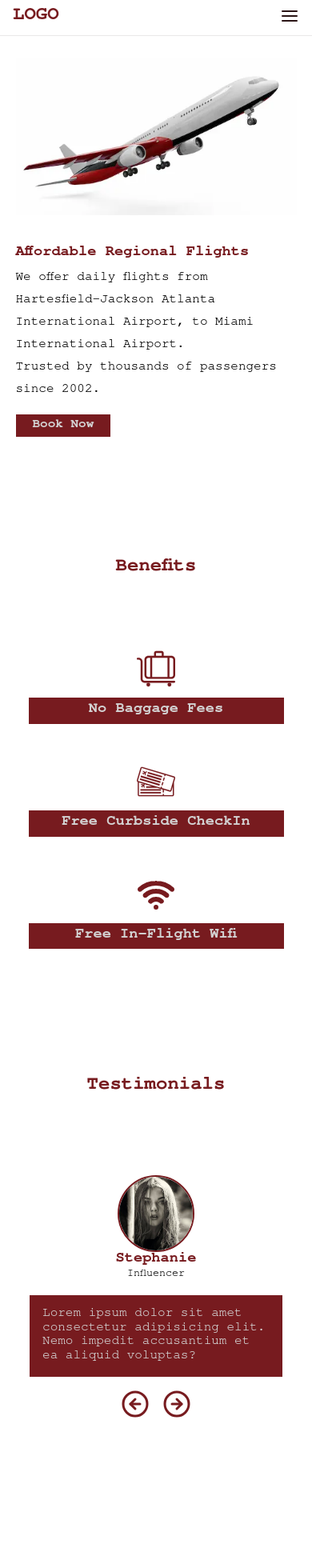
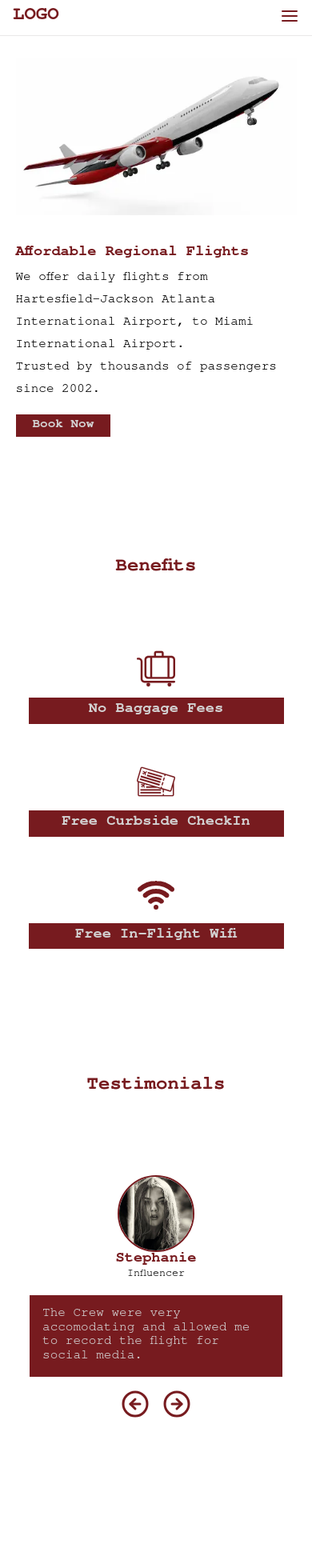
Before and after one commit to cgathua/react-airline, a React (Vite) app: page / in a window 390 px wide. Shown: the top 1940 px of the page at 80% size. Built offline with nearby package versions, Linux system fonts and the light colour scheme.

Commit message:
edit: reviews
replaced lorem ipsum and minor tweaks.

```diff
--- a/src/Navbar/Navbar.css
+++ b/src/Navbar/Navbar.css
@@ -94,10 +94,11 @@ header {
         cursor: pointer;
         background-color: transparent;
         margin: 0.5rem auto;
-        color: var(--secondary-color);
+        color: var(--tertiary-color);
         align-items: center;
         justify-content: center;
     }
+
 
     header {
         border-bottom: 1px solid var(--rgba-primary);
--- a/src/Navbar/Navbar.tsx
+++ b/src/Navbar/Navbar.tsx
@@ -8,19 +8,19 @@ function Navbar(): JSX.Element  {
     return (
         <Fragment>
             <header>
-                <a href="#home" className="logo" aria-label="website logo">LOGO</a>
+                <a href="#home" className="logo" aria-label="logo">LOGO</a>
                 <nav>
                     {DesktopListItems.length === 0 ? <p>No item found</p> : null}
                     <ul className="NavLinks">
-                        {DesktopListItems.map(item => <li key={item.id}><a aria-label="desktop nav" href={item.link}>{item.title}</a></li>)}
+                        {DesktopListItems.map(item => <li key={item.id}><a href={item.link}>{item.title}</a></li>)}
                     </ul>
                     <ul className={`NavBar2 ${isNavShowing ? 'show_nav' : 'hide_nav'}`}>
-                        {MobileListItems.map(elem => <li key={elem.id}><a aria-label="mobile nav" href={elem.link}>{elem.title}</a></li>)}
+                        {MobileListItems.map(elem => <li key={elem.id}><a href={elem.link}>{elem.title}</a></li>)}
                     </ul>
                     <button className="MenuBtn" onClick={() => setisNavshowing(!isNavShowing)}  aria-label="menu" aria-haspopup="true" aria-expanded="false">
                     <svg
                         xmlns="http://www.w3.org/2000/svg" width="24" height="24" viewBox="0 0 24 24" fill="none"
-                        stroke="#2A1415" strokeWidth="2" strokeLinecap="round" strokeLinejoin="round"
+                        stroke="currentColor" strokeWidth="2" strokeLinecap="round" strokeLinejoin="round"
                         className="feather feather-menu">
                         <line x1="3" y1="12" x2="21" y2="12"></line>
                         <line x1="3" y1="6" x2="21" y2="6"></line>
--- a/src/Testimonials/Reviews.ts
+++ b/src/Testimonials/Reviews.ts
@@ -5,14 +5,14 @@ export const reviews = [
         profile: '/images/pexels-4574925.jpg' as string,
         name: 'Stephanie' as string,
         occupation: 'Influencer' as string,
-        review: 'Lorem ipsum dolor sit amet consectetur adipisicing elit. Nemo impedit accusantium et ea aliquid voluptas?' as string,
+        review: 'The Crew were very accomodating and allowed me to record the flight for social media.' as string,
     },
     {
         index: 1 as number,
         profile: '/images/pexels-valentin-angel-fernandez-14587417.jpg',
         name: 'Ann' as string,
         occupation: 'Office Manager' as string,
-        review: 'Lorem ipsum dolor sit amet consectetur adipisicing elit. Atque libero iste beatae nesciunt ut possimus?' as string,
+        review: 'The boarding, departure and arrival was seamless, also the food was excellent. Recommend!' as string,
 
     },
     {
@@ -20,6 +20,6 @@ export const reviews = [
         profile: '/images/pexels-radomir-jordanovic-1644924.jpg' as string,
         name: 'Mercy' as string,
         occupation: 'HR Manager' as string,
-        review: 'Lorem ipsum dolor sit amet consectetur adipisicing elit. Eveniet magni? Aliquid quis suscipit laboriosam aut.' as string,
+        review: 'Airline ticket prices are at an all time high and I appreciate the affordable cost.' as string,
     }
 ]
--- a/src/Testimonials/Testimonials.css
+++ b/src/Testimonials/Testimonials.css
@@ -6,7 +6,6 @@ section[id="testimonial"] .container {
 .ReviewsContainer {
     overflow-x: hidden;
     position: relative;
-    margin-bottom: 5rem;
     line-height: 1.1;
 }
 
```
